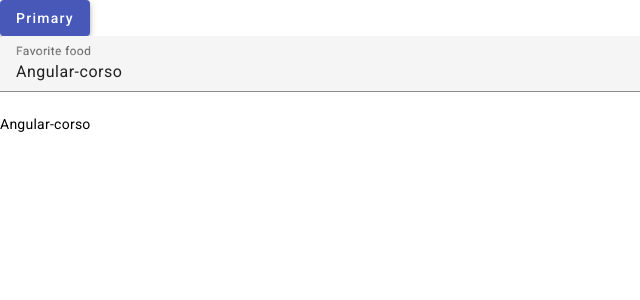
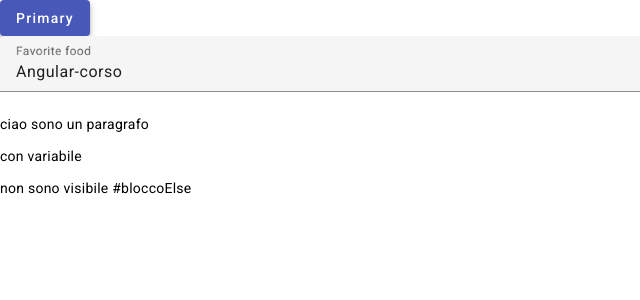
Before and after one commit to Castels88/Angular-corso, an Angular app: page / in a window 1280 px wide. Shown: the top 300 px of the page, without its empty margins (0-640 px from the left). Built offline with nearby package versions, Linux system fonts and the light colour scheme.

Commit message:
fine lezione

```diff
--- a/src/app/app.component.html
+++ b/src/app/app.component.html
@@ -1,17 +1,7 @@
 <!--
-le direttive sono delle classi e servono per essere
-messe sugli elementi HTML per andare a cambiare il
-comportamento agli elementi
-
-si dividono in 3 categorie
--buildIn(ngClass, ngStyle, ngModel) modificano un
-comportamento
-
--attribute (modificano comportamento o apparenze
-di un elemento)
-
--structural(*ngIf, *ngFor cambiano il DOM aggiungendo
-o rimuovendo elementi)
+è la prima direttiva structural che vediamo .
+questa va ad aggiungere o rimuovere ementi del DOM
+questa renderizzazione puo avvenire in base ad una condizione
 
 
 -->
@@ -21,5 +11,28 @@ o rimuovendo elementi)
   <input matInput placeholder="Ex. Pizza" [(ngModel)]="title">
 </mat-form-field>
 
-
-<p>{{title}}</p>
+<!-- vedremo il nostro paragrafo perche la condizione è rispettata e quindi sarà true -->
+<p *ngIf="4<5">ciao sono un paragrafo</p>
+<!-- non verrà renderizzato perche 4 non è maggiore di 5 e quindi sarà false -->
+<p *ngIf="4>5">sono visibile?</p>
+<!-- andiamo a farlo con una variabile , quindi andiamo nel nostro app.ts => -->
+<p *ngIf="isVisible">con variabile</p>
+<!-- andiamo ad utilizzare una variabile template che nel nostro caso chiameremo
+bloccoElse  -->
+<p *ngIf="isVisible2;then bloccoIf else bloccoElse"></p>
+<!-- per richiamare la variabile template si usa il #con il
+  nome della variabile data prima .
+ma affinche funzioni e affinche else non ci dia errori dobbiamo
+1)mettere la condizione dell else in un ng-template
+<ng-template #bloccoElse>non sono visibile</ng-template>
+-->
+<!-- oppure wrappare il tag p dentro un ng-template
+meglio utilizzare questo secondo metodo-->
+<ng-template #bloccoElse>
+  <p>non sono visibile #bloccoElse</p>
+</ng-template>
+<!-- oltre all'else siste anche il blocco then che funziona allo stesso modo  -->
+<ng-template #bloccoIf>
+  <p>sono visibile #bloccoIf</p>
+</ng-template>
+<!-- in poche parole il *ngIf è quello che serve per fare il conditional rendering di react -->
--- a/src/app/app.component.ts
+++ b/src/app/app.component.ts
@@ -12,7 +12,6 @@ export class AppComponent {
     this.title = 'ho cliccato sul bottone';
   }
 
-  onInput(e: Event) {
-    this.title = (<HTMLInputElement>e.target).value;
-  }
+  isVisible = true;
+  isVisible2 = false;
 }
```
